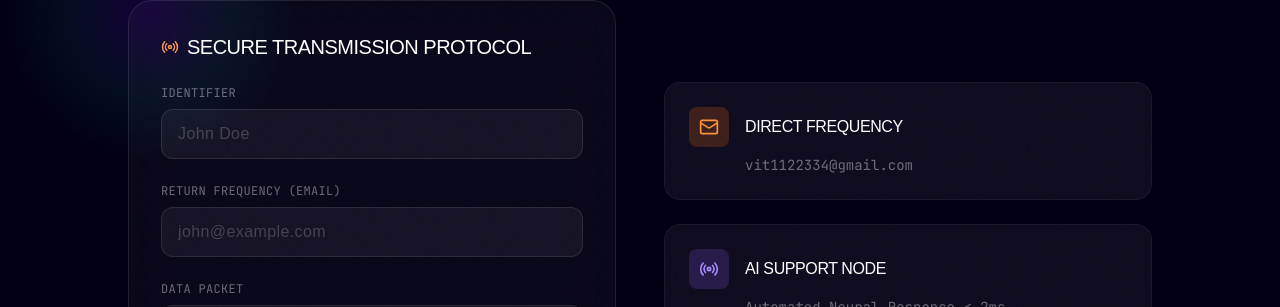
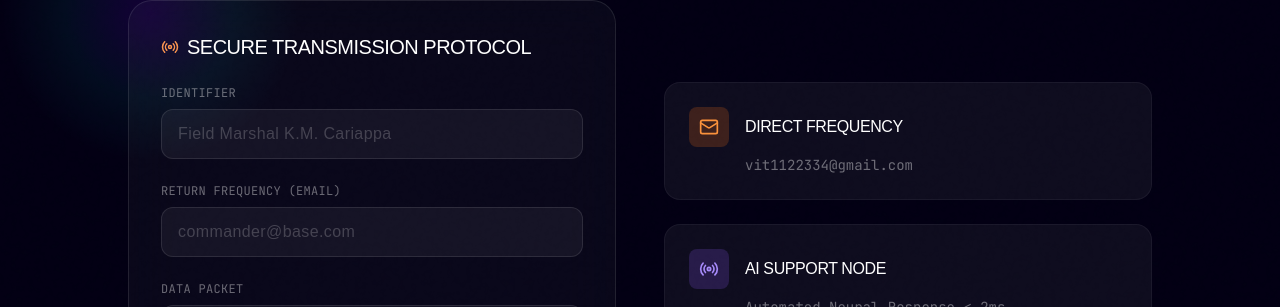
Before and after one commit to ishaanv18/ArriBot, a React (Vite) app in the folder frontend/: page /contact in a window 1280 px wide. Shown: the part 137-444 px from the top of the page. Built offline with nearby package versions, Linux system fonts and the light colour scheme; no server answers; a web font is replaced by a local one.

Commit message:
Contact us changes

```diff
--- a/frontend/src/pages/ContactUs.jsx
+++ b/frontend/src/pages/ContactUs.jsx
@@ -74,7 +74,7 @@ const ContactUs = () => {
                                     value={formData.name}
                                     onChange={(e) => setFormData({ ...formData, name: e.target.value })}
                                     className="w-full bg-white/5 border border-white/10 rounded-xl px-4 py-3 text-white placeholder-white/20 focus:outline-none focus:border-orange-500/50 focus:bg-white/10 transition-all font-display tracking-wide"
-                                    placeholder="John Doe"
+                                    placeholder="Field Marshal K.M. Cariappa"
                                 />
                             </div>
 
@@ -86,7 +86,7 @@ const ContactUs = () => {
                                     value={formData.email}
                                     onChange={(e) => setFormData({ ...formData, email: e.target.value })}
                                     className="w-full bg-white/5 border border-white/10 rounded-xl px-4 py-3 text-white placeholder-white/20 focus:outline-none focus:border-orange-500/50 focus:bg-white/10 transition-all font-display tracking-wide"
-                                    placeholder="john@example.com"
+                                    placeholder="commander@base.com"
                                 />
                             </div>
 
```
Also changed, not shown: 1 other file (tests, documents, lock files or other folders).
